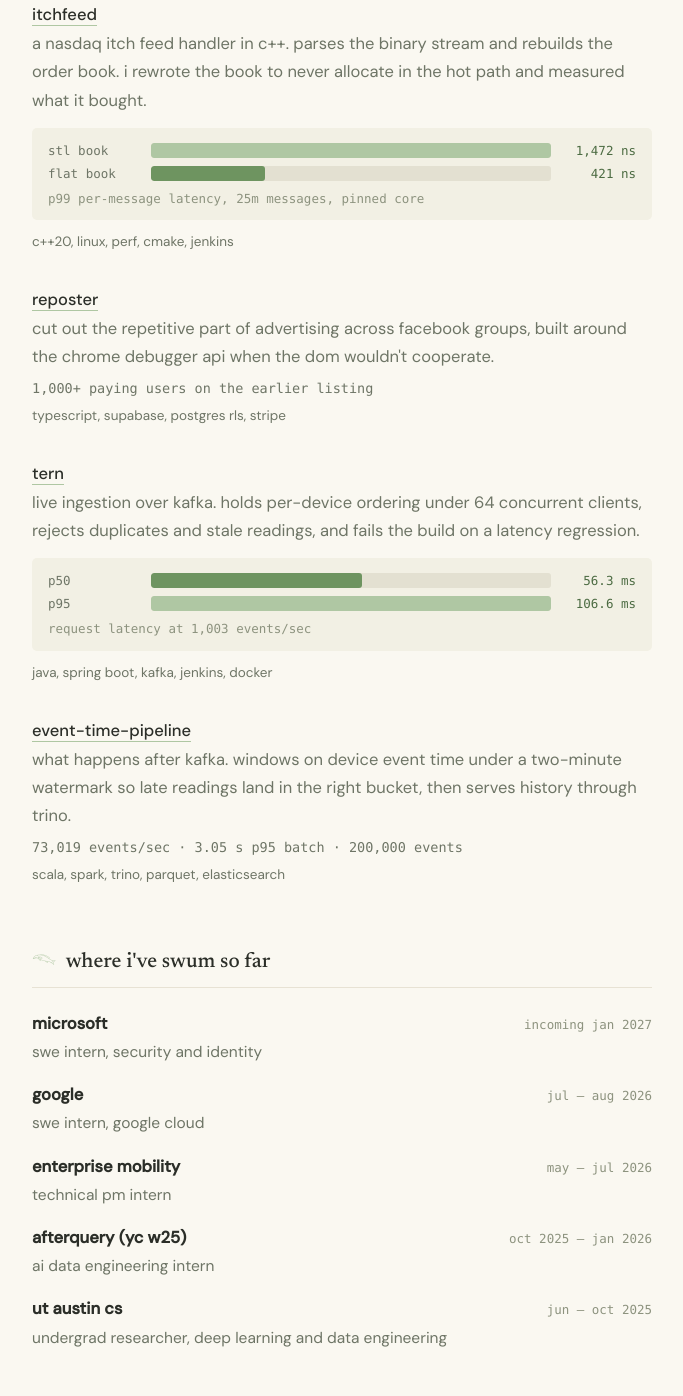
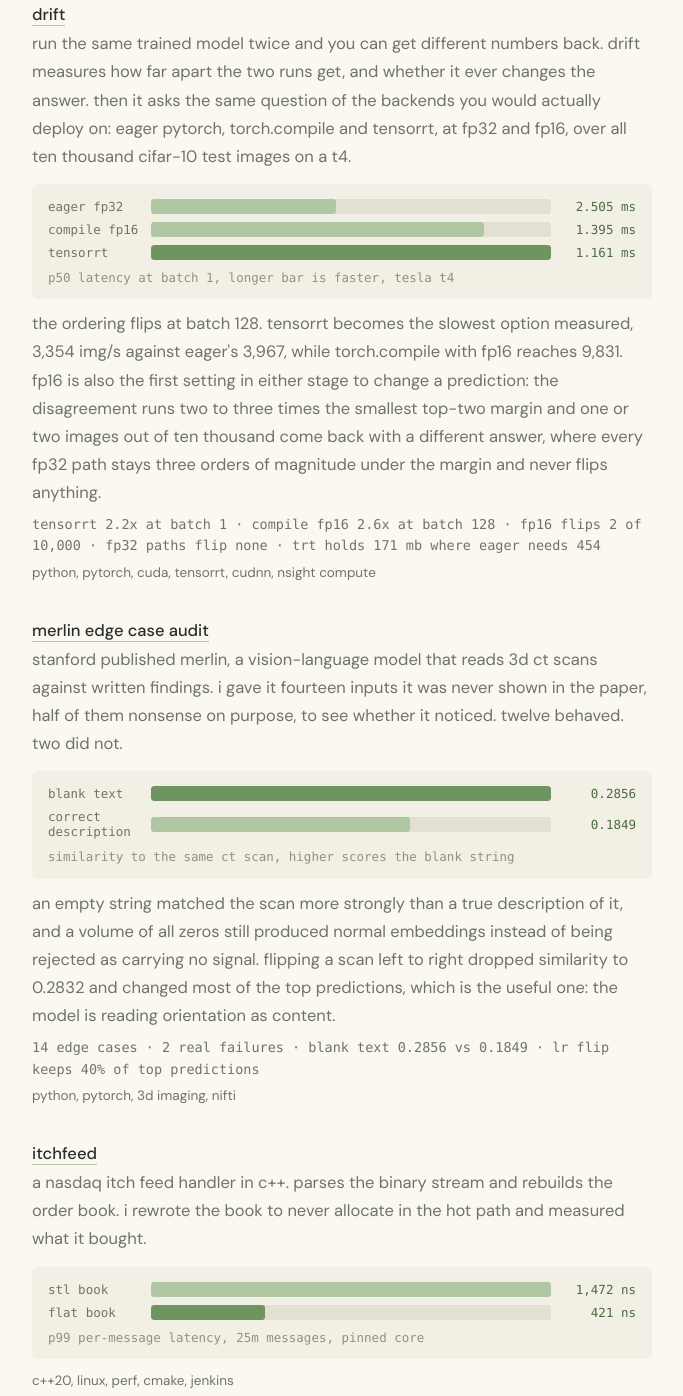
Before and after one commit to noorps/site, a plain HTML site: page index.html in a window 1280 px wide. Shown: the part 3208-4604 px from the top of the page, without its empty margins (298-981 px from the left). Drawn offline with Linux system fonts and the light colour scheme.

Commit message:
add drift and the merlin audit to what i've built

```diff
--- a/index.html
+++ b/index.html
@@ -165,6 +165,39 @@
   </div>
 
   <div class="item">
+    <h3><a href="https://github.com/noorps/drift">drift</a></h3>
+    <p>run the same trained model twice and you can get different numbers back. drift measures how far apart the two runs get, and whether it ever changes the answer. then it asks the same question of the backends you would actually deploy on: eager pytorch, torch.compile and tensorrt, at fp32 and fp16, over all ten thousand cifar-10 test images on a t4.</p>
+
+    <figure>
+      <div class="bar"><span class="lbl">eager fp32</span><span class="track"><span class="fill" style="width:46.3%"></span></span><span class="val">2.505 ms</span></div>
+      <div class="bar"><span class="lbl">compile fp16</span><span class="track"><span class="fill" style="width:83.2%"></span></span><span class="val">1.395 ms</span></div>
+      <div class="bar"><span class="lbl">tensorrt</span><span class="track"><span class="fill hi" style="width:100%"></span></span><span class="val">1.161 ms</span></div>
+      <figcaption>p50 latency at batch 1, longer bar is faster, tesla t4</figcaption>
+    </figure>
+
+    <p>the ordering flips at batch 128. tensorrt becomes the slowest option measured, 3,354 img/s against eager's 3,967, while torch.compile with fp16 reaches 9,831. fp16 is also the first setting in either stage to change a prediction: the disagreement runs two to three times the smallest top-two margin and one or two images out of ten thousand come back with a different answer, where every fp32 path stays three orders of magnitude under the margin and never flips anything.</p>
+
+    <p class="nums">tensorrt 2.2x at batch 1 · compile fp16 2.6x at batch 128 · fp16 flips 2 of 10,000 · fp32 paths flip none · trt holds 171 mb where eager needs 454</p>
+    <p class="stack">python, pytorch, cuda, tensorrt, cudnn, nsight compute</p>
+  </div>
+
+  <div class="item">
+    <h3><a href="https://github.com/noorps/merlin-edge-case-audit">merlin edge case audit</a></h3>
+    <p>stanford published merlin, a vision-language model that reads 3d ct scans against written findings. i gave it fourteen inputs it was never shown in the paper, half of them nonsense on purpose, to see whether it noticed. twelve behaved. two did not.</p>
+
+    <figure>
+      <div class="bar"><span class="lbl">blank text</span><span class="track"><span class="fill hi" style="width:100%"></span></span><span class="val">0.2856</span></div>
+      <div class="bar"><span class="lbl">correct description</span><span class="track"><span class="fill" style="width:64.7%"></span></span><span class="val">0.1849</span></div>
+      <figcaption>similarity to the same ct scan, higher scores the blank string</figcaption>
+    </figure>
+
+    <p>an empty string matched the scan more strongly than a true description of it, and a volume of all zeros still produced normal embeddings instead of being rejected as carrying no signal. flipping a scan left to right dropped similarity to 0.2832 and changed most of the top predictions, which is the useful one: the model is reading orientation as content.</p>
+
+    <p class="nums">14 edge cases · 2 real failures · blank text 0.2856 vs 0.1849 · lr flip keeps 40% of top predictions</p>
+    <p class="stack">python, pytorch, 3d imaging, nifti</p>
+  </div>
+
+  <div class="item">
     <h3><a href="https://github.com/noorps/itchfeed">itchfeed</a></h3>
     <p>a nasdaq itch feed handler in c++. parses the binary stream and rebuilds the order book. i rewrote the book to never allocate in the hot path and measured what it bought.</p>
     <figure>
```
